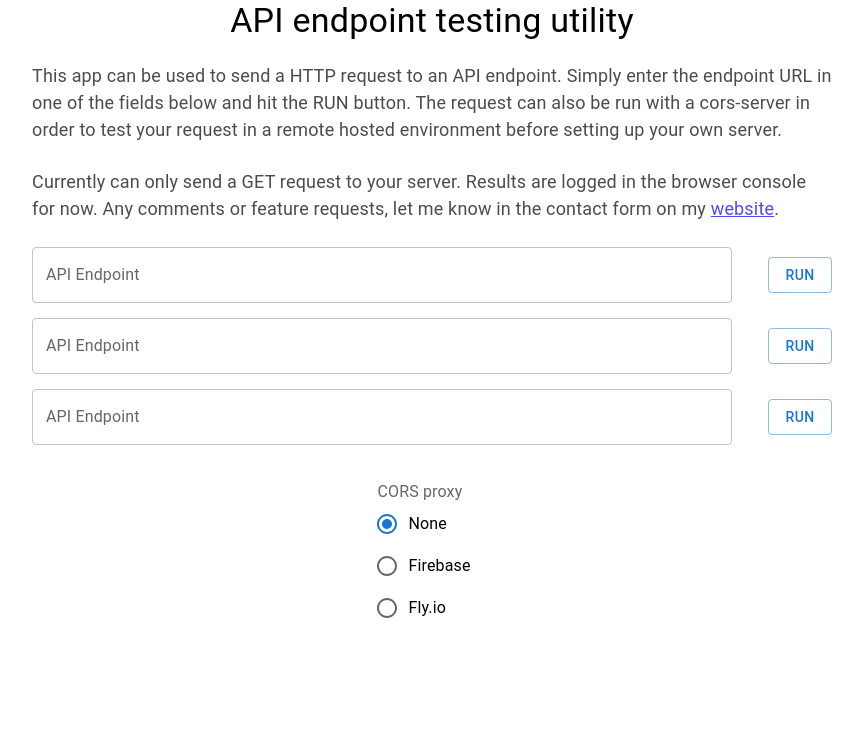
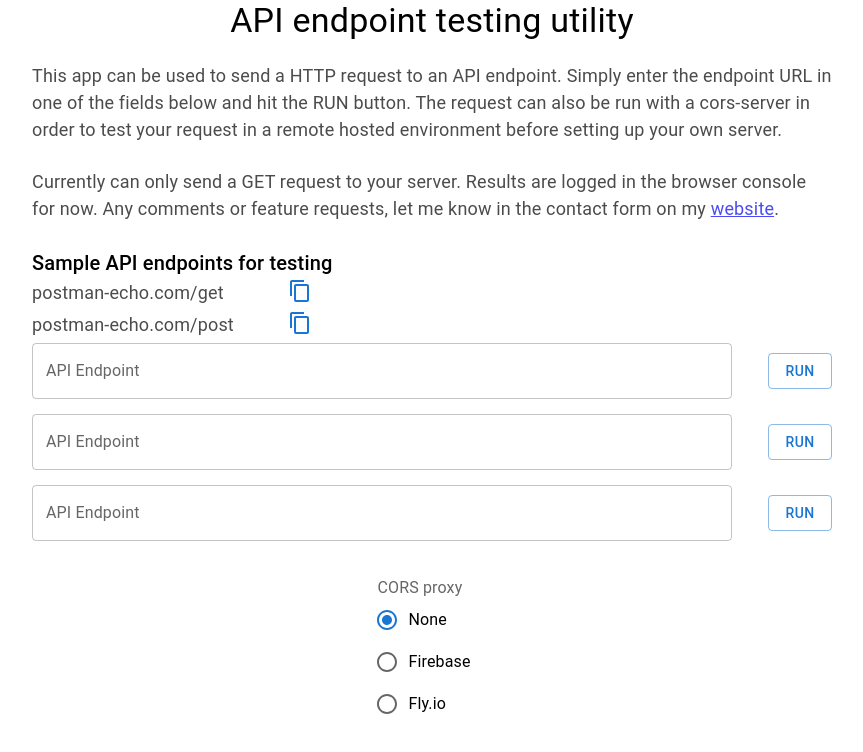
Before and after one commit to isoaxe/test-my-api, a React (Create React App) app: page / in a window 1280 px wide. Shown: the top 752 px of the page, without its empty margins (208-1071 px from the left). Built offline with nearby package versions, Linux system fonts and the light colour scheme.

Commit message:
App: Add the SampleUrls component
Import and implement the new SampleUrls component under the app description text.

```diff
--- a/src/App.tsx
+++ b/src/App.tsx
@@ -3,6 +3,7 @@ import UrlSubmitter from "./components/UrlSubmitter";
 import ProxySelector from "./components/ProxySelector";
 import HeadingText from "./components/HeadingText";
 import AboutText from "./components/AboutText";
+import SampleUrls from "./components/SampleUrls";
 import "./App.css";
 
 function App() {
@@ -12,6 +13,7 @@ function App() {
     <div className="App">
       <HeadingText />
       <AboutText />
+      <SampleUrls />
       <UrlSubmitter proxyUrl={proxyUrl} />
       <UrlSubmitter proxyUrl={proxyUrl} />
       <UrlSubmitter proxyUrl={proxyUrl} />
```
